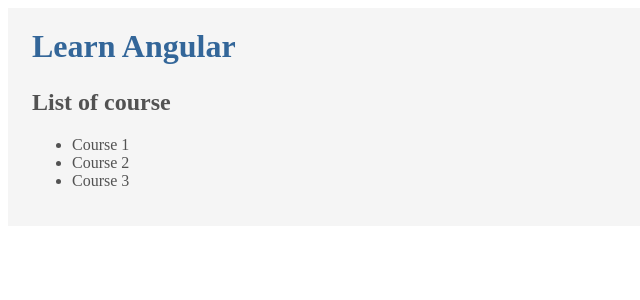
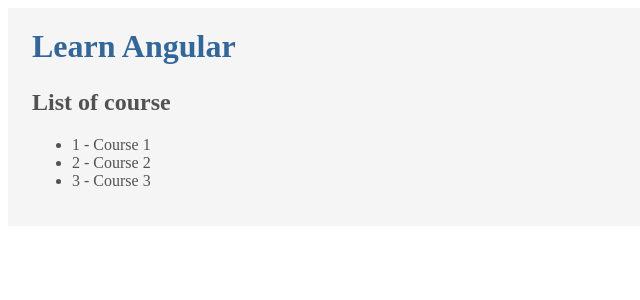
Before and after one commit to palashmon/learn-angular4, an Angular app: page / in a window 1280 px wide. Shown: the top 300 px of the page, without its empty margins (0-640 px from the left). Built offline with nearby package versions, Linux system fonts and the light colour scheme.

Commit message:
*ngFor with index Syntax: *ngFor='let course of courses; let i=index'

```diff
--- a/src/app/courses.component.ts
+++ b/src/app/courses.component.ts
@@ -5,8 +5,8 @@ import { Component } from '@angular/core';
   template: `
     <h2 class="subtitle">{{ title }}</h2>
     <ul>
-        <li *ngFor="let course of courses">
-            {{ course }}
+        <li *ngFor="let course of courses; let i=index">
+            {{i + 1}} - {{ course }}
         </li>
     </ul>
   `
```
